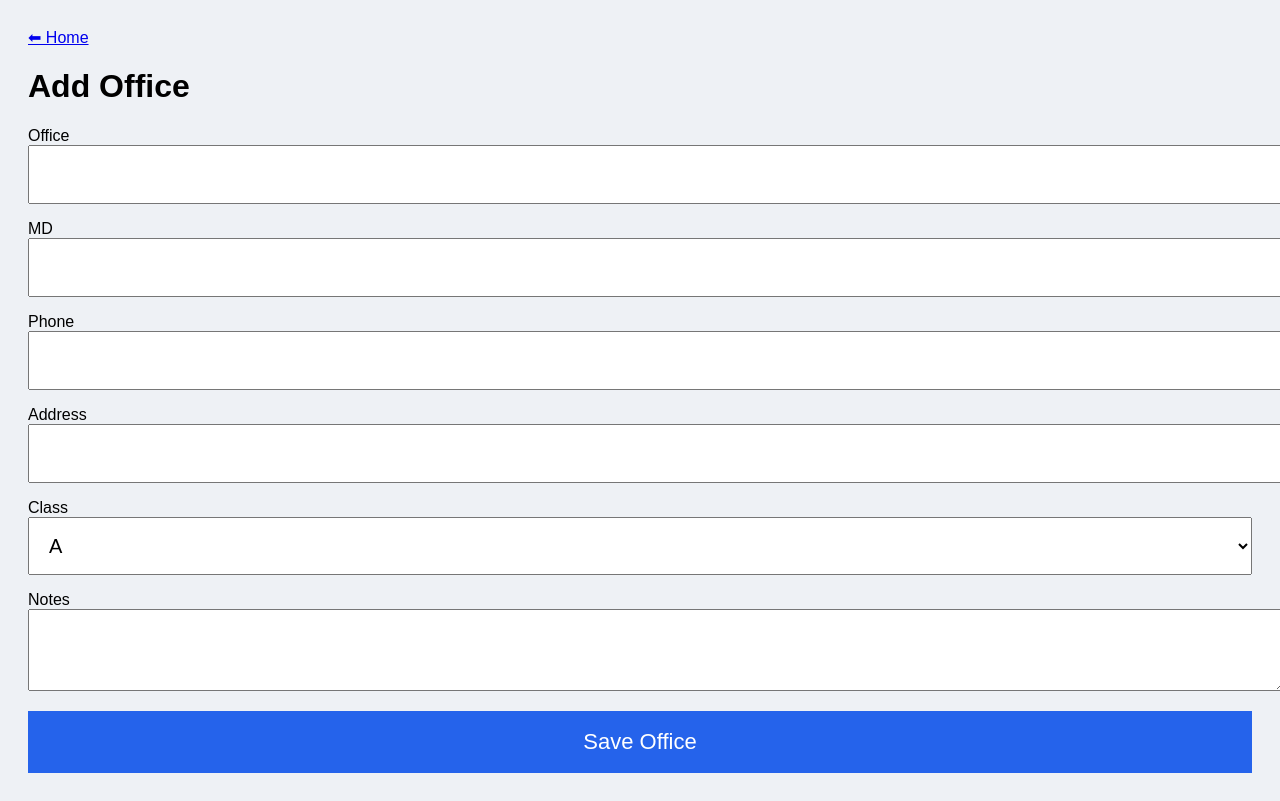
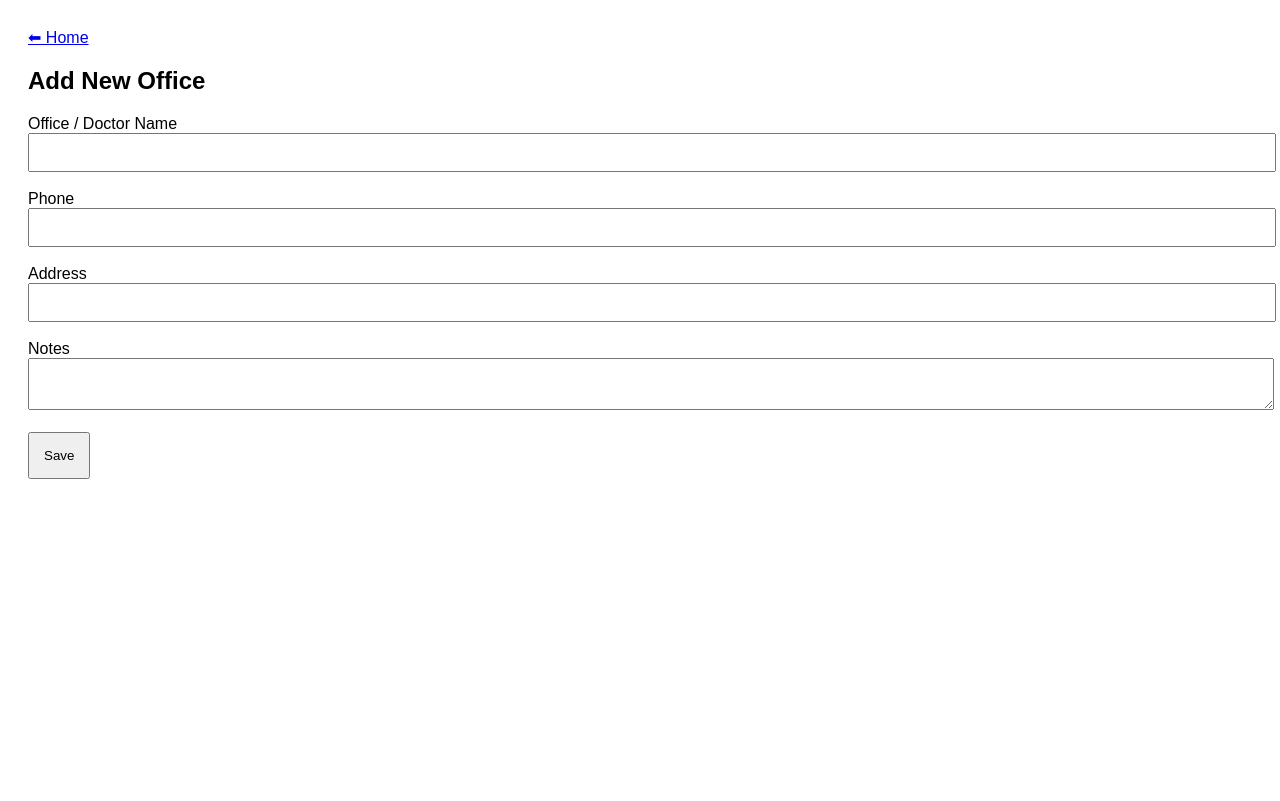
Before and after one commit to rogers8733-rgb/medical-crm, a Flask app: template templates/add.html in a window 1280 px wide. After the commit the page ends 479 px from the top, so only its background shows below. Run offline with Flask 3, Linux system fonts and the light colour scheme; the template is opened without the code that fills it, so the values that code supplies are empty.

Commit message:
add office + referral logging

```diff
--- a/app.py
+++ b/app.py
@@ -11,10 +11,10 @@ VISIT_FILE = "visits.csv"
 REF_FILE = "referrals.csv"
 
 def read_csv(file):
-    rows = []
+    rows=[]
     try:
-        with open(file, "r") as f:
-            r = csv.reader(f)
+        with open(file,"r") as f:
+            r=csv.reader(f)
             for x in r:
                 rows.append(x)
     except:
@@ -23,60 +23,88 @@ def read_csv(file):
 
 def append_csv(file,row):
     with open(file,"a",newline="") as f:
-        w = csv.writer(f)
+        w=csv.writer(f)
         w.writerow(row)
 
-def last_visit(name, visits):
-    v = [x for x in visits if x[0] == name]
+def last_visit(name,visits):
+    v=[x for x in visits if x[0]==name]
     if v:
         return v[-1][1]
     return None
 
 @app.route("/")
 def index():
-    offices = read_csv(OFFICE_FILE)
-    visits = read_csv(VISIT_FILE)
-    refs = read_csv(REF_FILE)
+    offices=read_csv(OFFICE_FILE)
+    visits=read_csv(VISIT_FILE)
+    refs=read_csv(REF_FILE)
 
-    ref_counts = defaultdict(int)
+    ref_counts=defaultdict(int)
     for r in refs:
-        if len(r) > 0:
-            ref_counts[r[0]] += 1
+        if len(r)>0:
+            ref_counts[r[0]]+=1
 
-    leaderboard = sorted(ref_counts.items(), key=lambda x: x[1], reverse=True)[:5]
+    leaderboard=sorted(ref_counts.items(), key=lambda x:x[1], reverse=True)[:5]
 
-    weekly = []
+    weekly=[]
     for o in offices:
-        name = o[0]
-        last = last_visit(name, visits)
+        name=o[0]
+        last=last_visit(name,visits)
 
-        days = 999
         if last:
             try:
-                d = datetime.strptime(last,"%Y-%m-%d")
-                days = (datetime.today() - d).days
+                d=datetime.strptime(last,"%Y-%m-%d")
+                days=(datetime.today()-d).days
+                weekly.append((name,days))
             except:
                 pass
 
-        weekly.append((name, days))
+    weekly=sorted(weekly,key=lambda x:x[1],reverse=True)[:5]
 
-    weekly = sorted(weekly, key=lambda x: x[1], reverse=True)[:5]
+    return render_template("index.html",weekly=weekly,leaderboard=leaderboard)
 
-    return render_template("index.html", weekly=weekly, leaderboard=leaderboard)
+@app.route("/add",methods=["GET","POST"])
+def add():
+    if request.method=="POST":
+        office=request.form["office"]
+        phone=request.form["phone"]
+        address=request.form["address"]
+        notes=request.form["notes"]
 
-@app.route("/visits", methods=["GET","POST"])
+        today=datetime.today().strftime("%Y-%m-%d")
+
+        append_csv(OFFICE_FILE,[office,"",phone,"C",today,notes,address])
+        return redirect("/")
+
+    return render_template("add.html")
+
+@app.route("/referral",methods=["GET","POST"])
+def referral():
+    offices=read_csv(OFFICE_FILE)
+
+    if request.method=="POST":
+        office=request.form["office"]
+        rtype=request.form["rtype"]
+        notes=request.form["notes"]
+        today=datetime.today().strftime("%Y-%m-%d")
+
+        append_csv(REF_FILE,[office,today,rtype,notes])
+        return redirect("/")
+
+    return render_template("referral.html",offices=offices)
+
+@app.route("/visits",methods=["GET","POST"])
 def visits():
-    offices = read_csv(OFFICE_FILE)
+    offices=read_csv(OFFICE_FILE)
 
-    if request.method == "POST":
-        office = request.form.get("office","")
-        note = request.form.get("note","")
-        today = datetime.today().strftime("%Y-%m-%d")
+    if request.method=="POST":
+        office=request.form["office"]
+        note=request.form["note"]
+        today=datetime.today().strftime("%Y-%m-%d")
 
         append_csv(VISIT_FILE,[office,today,note])
         return redirect("/")
 
-    return render_template("visits.html", offices=offices)
+    return render_template("visits.html",offices=offices)
 
 @app.route("/analytics")
 def analytics():
@@ -84,33 +112,31 @@ def analytics():
 
 @app.route("/map")
 def map_page():
-    offices = read_csv(OFFICE_FILE)
-    return render_template("map.html", offices=offices)
+    offices=read_csv(OFFICE_FILE)
+    return render_template("map.html",offices=offices)
 
-@app.route("/import", methods=["GET","POST"])
+@app.route("/import",methods=["GET","POST"])
 def import_offices():
-    if request.method == "POST":
-        file = request.files.get("file")
+    if request.method=="POST":
+        file=request.files.get("file")
         if file:
-            data = file.read().decode("utf-8").splitlines()
-            reader = csv.reader(data)
-
-            today = datetime.today().strftime("%Y-%m-%d")
+            data=file.read().decode("utf-8").splitlines()
+            reader=csv.reader(data)
+            today=datetime.today().strftime("%Y-%m-%d")
 
             for row in reader:
-                if len(row) >= 4:
-                    office = row[0]
-                    md = row[1]
-                    phone = row[2]
-                    address = row[3]
-                    notes = row[4] if len(row) > 4 else ""
+                if len(row)>=4:
+                    office=row[0]
+                    phone=row[1]
+                    address=row[2]
+                    notes=row[3] if len(row)>3 else ""
 
-                    append_csv(OFFICE_FILE,[office,md,phone,"C",today,notes,address])
+                    append_csv(OFFICE_FILE,[office,"",phone,"C",today,notes,address])
 
         return redirect("/")
 
     return render_template("import.html")
 
-if __name__ == "__main__":
-    port = int(os.environ.get("PORT",10000))
-    app.run(host="0.0.0.0", port=port)
+if __name__=="__main__":
+    port=int(os.environ.get("PORT",10000))
+    app.run(host="0.0.0.0",port=port)
--- a/templates/add.html
+++ b/templates/add.html
@@ -4,58 +4,29 @@
 <head>
 <meta name="viewport" content="width=device-width, initial-scale=1">
 <title>Add Office</title>
-
-<style>
-body{font-family:Arial;background:#eef1f5;padding:20px;}
-input,select,textarea{
-width:100%;
-padding:16px;
-font-size:20px;
-margin-bottom:16px;
-}
-button{
-width:100%;
-padding:18px;
-font-size:22px;
-background:#2563eb;
-color:white;
-border:none;
-}
-</style>
 </head>
 
-<body>
+<body style="font-family:Arial;padding:20px;">
 
 <a href="/">⬅ Home</a>
 
-<h1>Add Office</h1>
+<h2>Add New Office</h2>
 
 <form method="POST">
 
-Office
-<input name="office">
+Office / Doctor Name<br>
+<input name="office" style="width:100%;padding:10px;"><br><br>
 
-MD
-<input name="md">
+Phone<br>
+<input name="phone" style="width:100%;padding:10px;"><br><br>
 
-Phone
-<input name="phone">
+Address<br>
+<input name="address" style="width:100%;padding:10px;"><br><br>
 
-Address
-<input name="address">
+Notes<br>
+<textarea name="notes" style="width:100%;padding:10px;"></textarea><br><br>
 
-Class
-<select name="classification">
-<option>A</option>
-<option>B</option>
-<option>C</option>
-<option>D</option>
-</select>
-
-Notes
-<textarea name="notes"></textarea>
-
-<button>Save Office</button>
+<button style="padding:14px;">Save</button>
 
 </form>
 
--- a/templates/index.html
+++ b/templates/index.html
@@ -21,6 +21,8 @@ body{font-family:Arial;background:#eef1f5;margin:0}
 <div class="container">
 
 <a class="button" href="/visits">Log Visit</a>
+<a class="button" href="/referral">Log Referral</a>
+<a class="button" href="/add">Add Office</a>
 <a class="button" href="/analytics">Marketing Analytics</a>
 <a class="button" href="/map">Route Planner</a>
 <a class="button" href="/import">Import Offices</a>
```
Also changed, not shown: templates/referral.html (+16 -17 lines).
